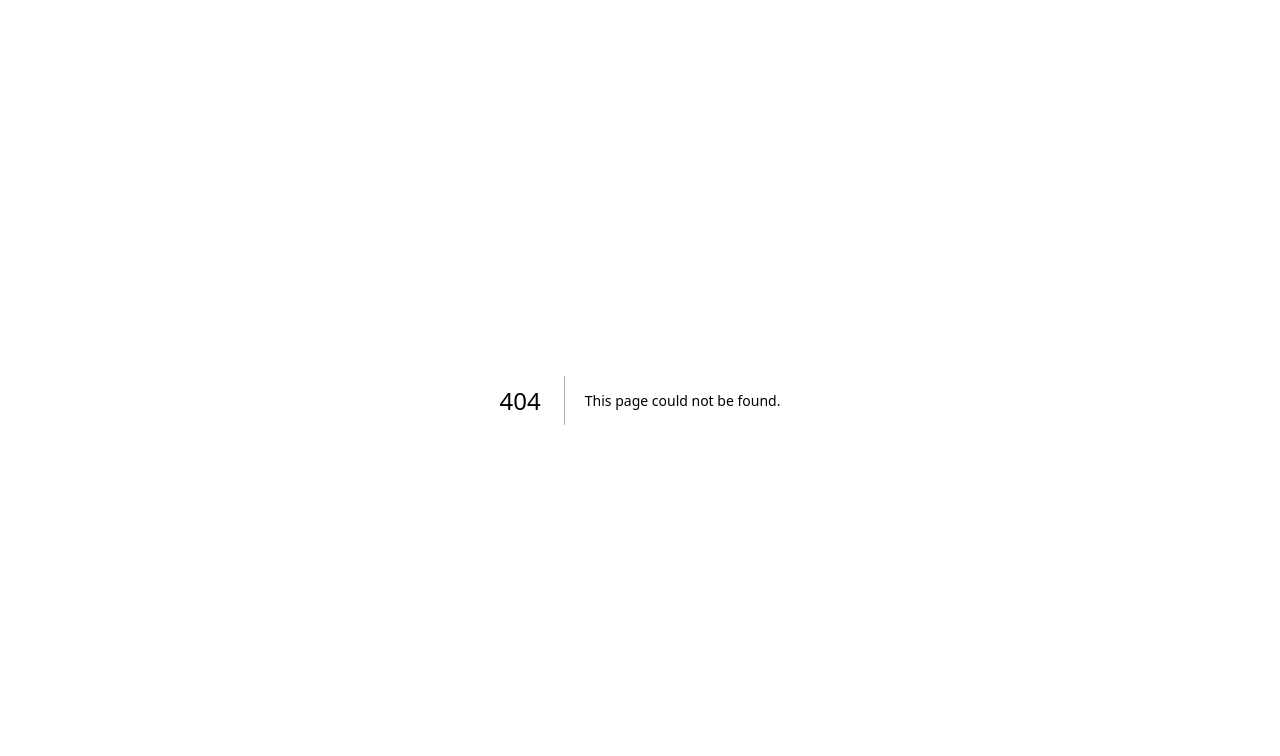
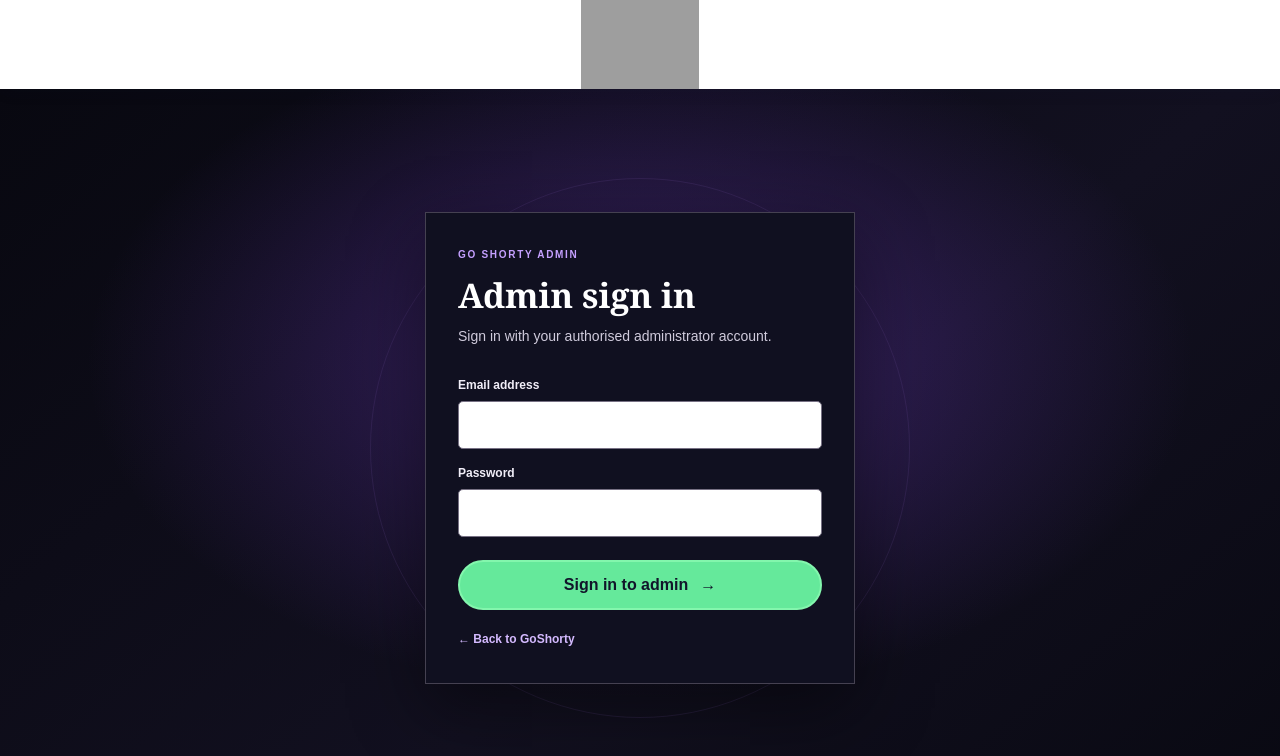
Before and after one commit to insurancetemp/goshorty, a Next.js app: page /admin/login in a window 1280 px wide. Before the commit this address had no page. Shown: the top 756 px of the page. Built offline with nearby package versions, Linux system fonts and the light colour scheme; grey boxes are pictures that could not be loaded.

Commit message:
Add dedicated admin sign-in page

```diff
--- /dev/null
+++ b/app/admin/login/page.tsx
@@ -0,0 +1,45 @@
+"use client";
+
+import { FormEvent, useState } from "react";
+import Link from "next/link";
+import { createClient } from "@supabase/supabase-js";
+
+function supabaseBrowser() {
+  return createClient(process.env.NEXT_PUBLIC_SUPABASE_URL!, process.env.NEXT_PUBLIC_SUPABASE_PUBLISHABLE_KEY!);
+}
+
+export default function AdminLoginPage() {
+  const [message, setMessage] = useState("");
+  const [loading, setLoading] = useState(false);
+
+  async function submit(event: FormEvent<HTMLFormElement>) {
+    event.preventDefault();
+    setLoading(true);
+    setMessage("");
+    const form = new FormData(event.currentTarget);
+    const { error } = await supabaseBrowser().auth.signInWithPassword({
+      email: String(form.get("email") || ""),
+      password: String(form.get("password") || ""),
+    });
+    if (error) {
+      setMessage(error.message);
+      setLoading(false);
+      return;
+    }
+    window.location.assign("/admin/");
+  }
+
+  return <main className="portal-page">
+    <header className="site-header portal-header"><div className="container header-inner"><Link className="brand" href="/" aria-label="GoShorty home"><img className="brand-logo" src="https://www.ballantineinsuranceni.co.uk/wp-content/uploads/goshorty-logo-master-rgb-1852px%4072ppi.jpg" alt="GoShorty" /></Link></div></header>
+    <section className="portal-main"><div className="portal-glow" /><div className="portal-card">
+      <p className="portal-kicker">GO SHORTY ADMIN</p><h1>Admin sign in</h1><p className="portal-lede">Sign in with your authorised administrator account.</p>
+      <form className="portal-form" onSubmit={submit}>
+        <label htmlFor="admin-email">Email address</label><input id="admin-email" name="email" type="email" autoComplete="username" required />
+        <label htmlFor="admin-password">Password</label><input id="admin-password" name="password" type="password" autoComplete="current-password" required />
+        <button className="portal-submit" type="submit" disabled={loading}>{loading ? "Signing in…" : <>Sign in to admin <span aria-hidden="true">→</span></>}</button>
+      </form>
+      {message && <p className="portal-message" role="alert">{message}</p>}
+      <Link className="portal-back" href="/">← Back to GoShorty</Link>
+    </div></section>
+  </main>;
+}
```
